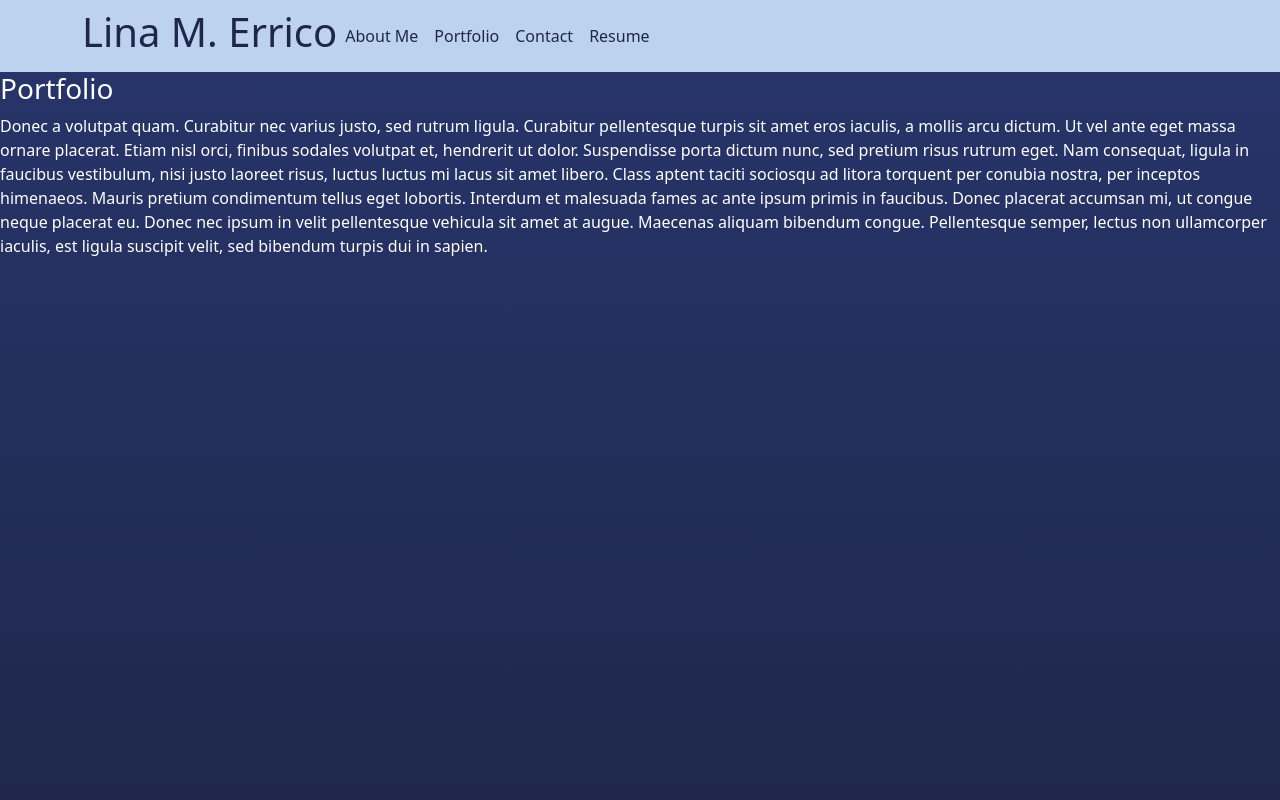
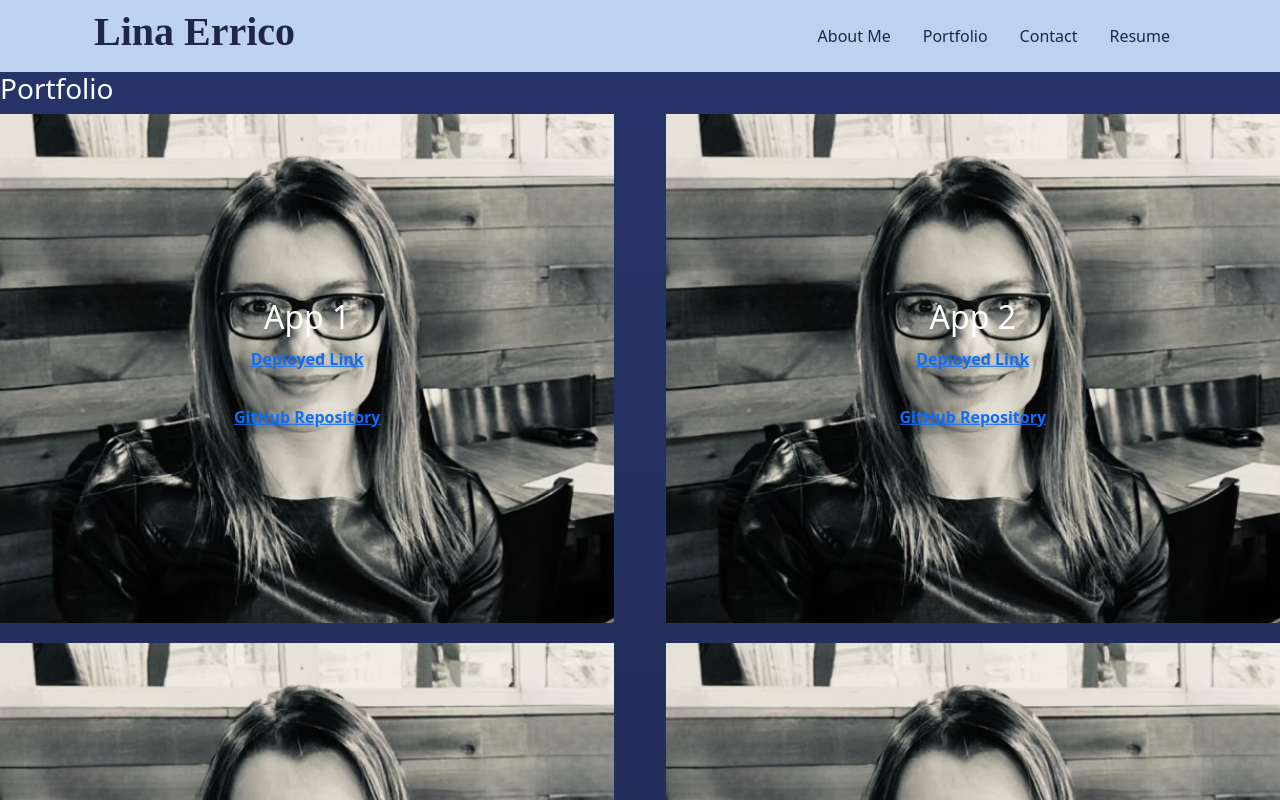
Before and after one commit to LMErrico/React_Portfolio, a React (Vite) app: page /Portfolio in a window 1280 px wide. Shown: the top 800 px of the page. Built offline with nearby package versions, Linux system fonts and the light colour scheme.

Commit message:
added style About me and Portfolio code

```diff
--- a/src/components/NavTabs.jsx
+++ b/src/components/NavTabs.jsx
@@ -5,15 +5,16 @@ function NavTabs() {
   const currentPage = useLocation().pathname;
 
   return (
-    <nav className="navbar navbar-expand-lg navbar-light" style={{ backgroundColor: '#BCD2EE' }}>
-      <div className="container">
-        <h1 style={{ color: '#1E2749' }}>
-          Lina M. Errico
+    <div className="navbar navbar-expand-lg navbar-light" style={{ backgroundColor: '#BCD2EE' }}>
+      <div className="container mx-auto px-4 sm:px-6 lg:px-8 flex flex-col sm:flex-row justify-between items-center">
+       <div>
+         <h1 style={{ color: '#1E2749', textAlign: 'left', fontFamily: 'Cursive', fontWeight: 'bold' }}>
+          Lina Errico
         </h1>
-
-        <div className="collapse navbar-collapse" id="navbarNav">
-          <ul className="navbar-nav">
-            <li className="nav-item">
+       </div>
+    <nav className="collapse navbar-collapse space-x-4" id="navbarNav">
+      <ul className="flex navbar-nav" style={{ marginLeft: 'auto' }}>
+        <li className="nav-item p-2">
           <Link
             to="/"
             className={currentPage === '/' ? 'nav-link active' : 'nav-link'}
@@ -22,7 +23,7 @@ function NavTabs() {
             About Me
           </Link>
         </li>
-            <li className="nav-item">
+        <li className="nav-item p-2">
           <Link
             to="/Portfolio"
             className={currentPage === '/Portfolio' ? 'nav-link active' : 'nav-link'}
@@ -31,7 +32,7 @@ function NavTabs() {
             Portfolio
           </Link>
         </li>
-            <li className="nav-item">
+        <li className="nav-item p-2">
           <Link
             to="/Contact"
             className={currentPage === '/Contact' ? 'nav-link active' : 'nav-link'}
@@ -40,7 +41,7 @@ function NavTabs() {
             Contact
           </Link>
         </li>
-            <li className="nav-item">
+        <li className="nav-item p-2">
           <Link
             to="/Resume"
             className={currentPage === '/Resume' ? 'nav-link active' : 'nav-link'}
@@ -50,9 +51,10 @@ function NavTabs() {
           </Link>
         </li>
       </ul>
+    </nav>
   </div>
 </div>
-    </nav>
+
   );
 }
 
--- a/src/pages/Contact.jsx
+++ b/src/pages/Contact.jsx
@@ -39,7 +39,7 @@ export default function Contact() {
 
   return (
     <div>
-      <h3>Contacto</h3>
+      <h3>Contact</h3>
       <form onSubmit={handleSubmit}>
         <label>
           Name:
--- a/src/pages/Home.jsx
+++ b/src/pages/Home.jsx
@@ -1,17 +1,24 @@
 export default function Home() {
   return (
-    <div>
-      <h3>About Me</h3>
-      <div>
+    <div style={{ display: 'flex', flexDirection: 'column', alignItems: 'center' }}>
+  <div style={{ display: 'flex', flexDirection: 'column', alignItems: 'center', marginTop: '50px', maxWidth: '600px', width: '100%' }}>
     <img
       src="/images/photo.jpg"
       alt="photo"
-        style={{ width: '200px', height: '200px', borderRadius: '50%' }}
+      style={{ width: '95px', height: '95px', borderRadius: '50%' }}
     />
+    <div style={{ margin: '20px 0' }}>
+      <h3 style={{ textAlign: 'left', fontSize: '1.5em' }}>About Me</h3>
     </div>
-      <p>
-      I am a Colombian lawyer with a strong legal background. I have excelled in overseeing legal teams through effective information handling, managing high-profile cases, and providing crucial support during times of crisis. My dedication to excellence, coupled with a commitment to continuous learning, defines my professional ethos.
+  </div>
+  <p style={{ textAlign: 'justify', fontSize: '1.2em', maxWidth: '90%', width: '100%' }}>
+    I am a passionate Colombian lawyer with a strong legal background, excelling in overseeing legal teams, managing high-profile cases, and providing crucial support during critical moments. My dedication to excellence and commitment to continuous learning define my professional approach.
 
+    In my legal journey, I represented the State in trials, supported strategies against COVID-19 at the Ministry of Health, and played pivotal roles in the financial sector, maintaining business relationships, overseeing legal teams, and providing legal advice.
+
+    Simultaneously, my enthusiasm for emerging skills led me to venture into development. With competencies in HTML, CSS, JavaScript, and SQL, I have expanded my horizons, merging legal expertise with the ability to create innovative technological solutions. This duality allows me to approach legal issues from a technological perspective, developing more efficient and effective legal solutions.
+
+    My professional philosophy revolves around harnessing the transformative power of the law to positively shape societies. Leadership is grounded in collaboration and valuing the ideas of each team member. With a global perspective and an ongoing commitment to education, I am excited about the challenges and opportunities the future holds, bridging the gap between law and technology to create innovative and successful solutions.
   </p>
 </div>
   );
--- a/src/pages/Portfolio.jsx
+++ b/src/pages/Portfolio.jsx
@@ -1,22 +1,104 @@
 export default function Portfolio() {
-    return (
-      <div>
-        <h3>Portfolio</h3>
-        <p>
-          Donec a volutpat quam. Curabitur nec varius justo, sed rutrum ligula.
-          Curabitur pellentesque turpis sit amet eros iaculis, a mollis arcu
-          dictum. Ut vel ante eget massa ornare placerat. Etiam nisl orci, finibus
-          sodales volutpat et, hendrerit ut dolor. Suspendisse porta dictum nunc,
-          sed pretium risus rutrum eget. Nam consequat, ligula in faucibus
-          vestibulum, nisi justo laoreet risus, luctus luctus mi lacus sit amet
-          libero. Class aptent taciti sociosqu ad litora torquent per conubia
-          nostra, per inceptos himenaeos. Mauris pretium condimentum tellus eget
-          lobortis. Interdum et malesuada fames ac ante ipsum primis in faucibus.
-          Donec placerat accumsan mi, ut congue neque placerat eu. Donec nec ipsum
-          in velit pellentesque vehicula sit amet at augue. Maecenas aliquam
-          bibendum congue. Pellentesque semper, lectus non ullamcorper iaculis,
-          est ligula suscipit velit, sed bibendum turpis dui in sapien.
-        </p>
+  const applications = [
+    {
+      title: 'App 1',
+      imageSrc: '/images/photo.jpg',
+      deployedLink: 'https://example.com/app1',
+      githubLink: 'https://github.com/LMErrico/React_Portfolio.git',
+    },
+    {
+      title: 'App 2',
+      imageSrc: '/images/photo.jpg',
+      deployedLink: 'https://example.com/app2',
+      githubLink: 'https://github.com/LMErrico/React_Portfolio.git',
+    },
+    {
+      title: 'Hello',
+      imageSrc: '/images/photo.jpg',
+      deployedLink: 'https://example.com/app1',
+      githubLink: 'https://github.com/LMErrico/React_Portfolio.git',
+    },
+    {
+      title: 'Jes',
+      imageSrc: '/images/photo.jpg',
+      deployedLink: 'https://example.com/app2',
+      githubLink: 'https://github.com/LMErrico/React_Portfolio.git',
+    },
+    {
+      title: 'ayair',
+      imageSrc: '/images/photo.jpg',
+      deployedLink: 'https://example.com/app1',
+      githubLink: 'https://github.com/LMErrico/React_Portfolio.git',
+    },
+    {
+      title: 'condition',
+      imageSrc: '/images/photo.jpg',
+      deployedLink: 'https://example.com/app2',
+      githubLink: 'https://github.com/LMErrico/React_Portfolio.git',
+    },
+  ];
+  return (
+    <div>
+      <h3>Portfolio</h3>
+      <div className="applications-container">
+        {applications.map((app, index) => (
+          <div key={index} className="application-card">
+            <img src={app.imageSrc} alt={app.title} />
+            <div className="overlay">
+              <h2>{app.title}</h2>
+              <div className="links">
+                <a href={app.deployedLink} target="_blank" rel="noopener noreferrer">
+                  <strong>Deployed Link</strong>
+                </a>
+                <br />
+                <a href={app.githubLink} target="_blank" rel="noopener noreferrer">
+                  <strong>GitHub Repository</strong>
+                </a>
+              </div>
+            </div>
+          </div>
+        ))}
       </div>
-    );
-  }
+      {/* Inline CSS for overlay and centered links */}
+      <style jsx>{`
+        .applications-container {
+          display: flex;
+          flex-wrap: wrap;
+          justify-content: space-between;
+        }
+        .application-card {
+          width: 48%;
+          margin-bottom: 20px;
+          box-sizing: border-box;
+          position: relative;
+        }
+        img {
+          width: 100%;
+          height: auto;
+          display: block;
+        }
+        .overlay {
+          position: absolute;
+          top: 50%;
+          left: 50%;
+          transform: translate(-50%, -50%);
+          text-align: center;
+          width: 100%;
+          color: white; /* Change text color to ensure visibility */
+        }
+        .links {
+          margin-top: 10px;
+        }
+        .links a {
+          display: block;
+          margin-bottom: 10px;
+        }
+        @media (max-width: 768px) {
+          .application-card {
+            width: 100%;
+          }
+        }
+      `}</style>
+    </div>
+  );
+}
--- a/src/pages/Resume.jsx
+++ b/src/pages/Resume.jsx
@@ -19,7 +19,7 @@ export default function Resume() {
       <p><u>Front-End</u></p>
       <p>HTML </p>
       <p> CSS</p>
-      <p>Hamburger</p>
+      <p>Handelbars</p>
       <p>React Js</p>
       <p> </p>
       <p><u>Back-End</u></p>
```
Lines whose indentation alone changed are shown as unchanged.
